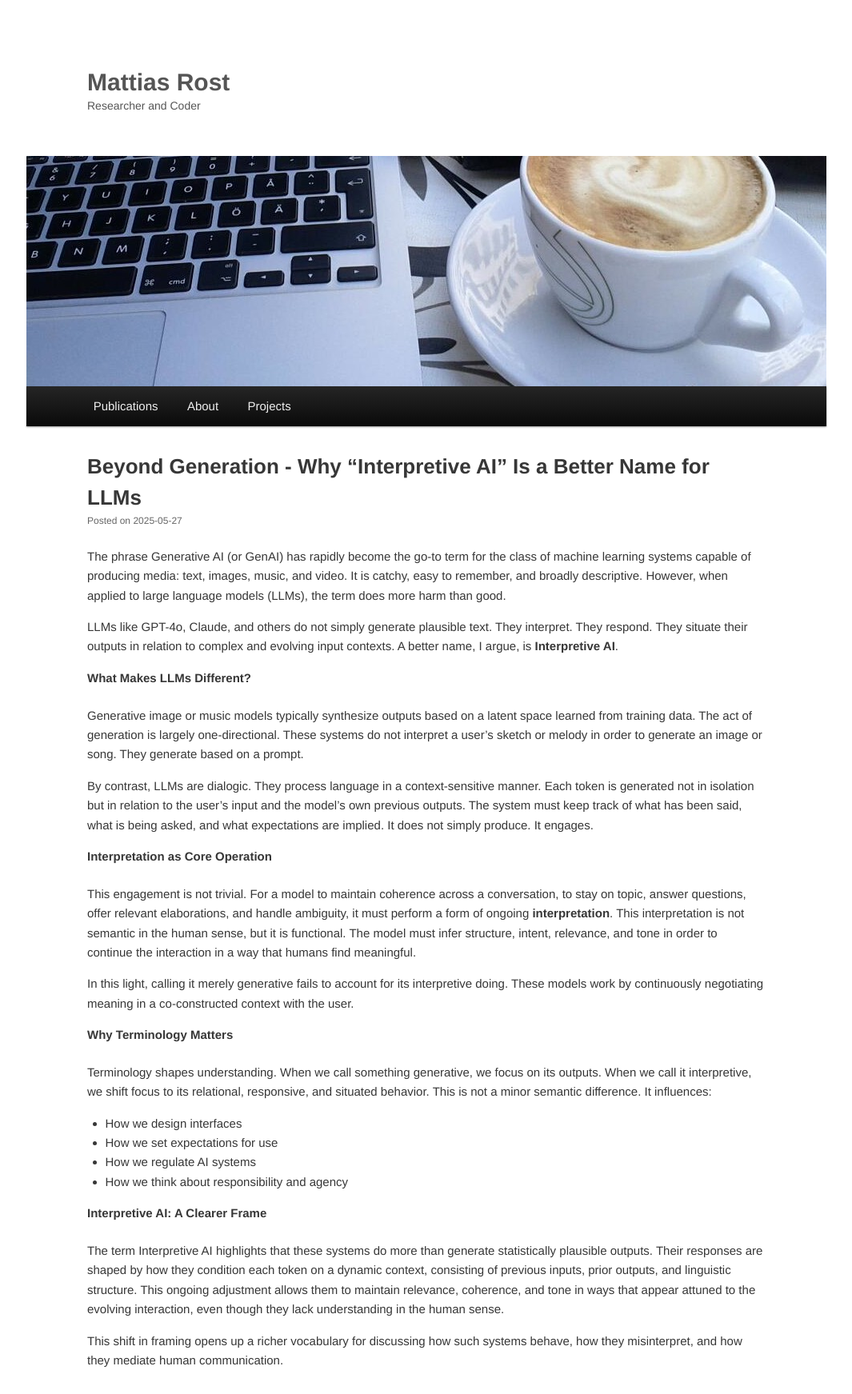
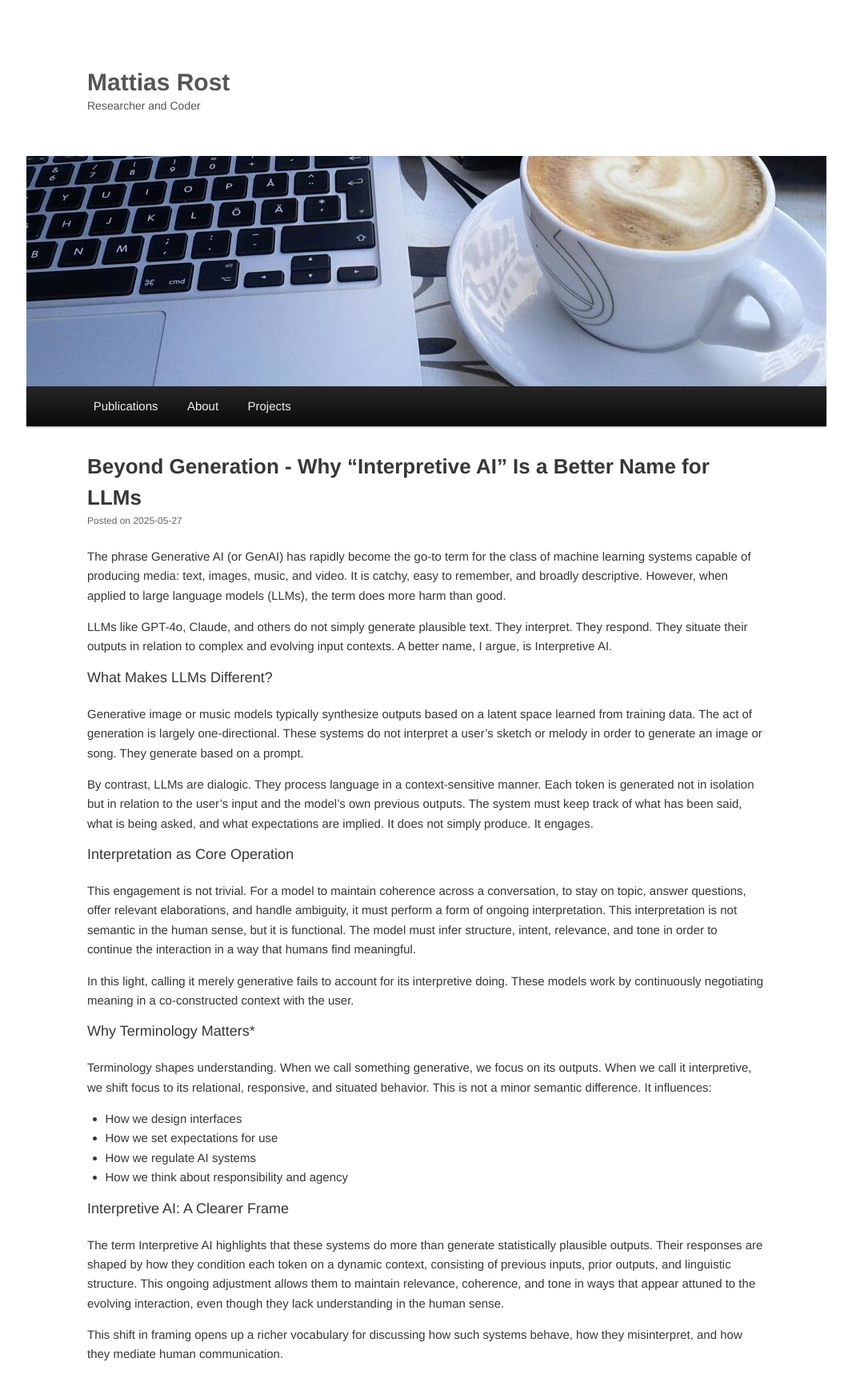
Before and after one commit to rrostt/rrostt.github.io, a Jekyll site: the page built from _posts/2025-05-27-interpretive-ai.md, in a window 1280 px wide. Shown: the whole page at 80% size, without its empty margins (107-1172 px from the left). Built offline with Jekyll 4.4.1, drawn with Linux system fonts in a browser that asks for light colours.

Commit message:
Italicize

```diff
--- a/_posts/2025-05-27-interpretive-ai.md
+++ b/_posts/2025-05-27-interpretive-ai.md
@@ -3,23 +3,23 @@
 title:  "Beyond Generation - Why “Interpretive AI” Is a Better Name for LLMs"
 date: 2025-05-27
 ---
-The phrase _Generative AI_ (or _GenAI_) has rapidly become the go-to term for the class of machine learning systems capable of producing media: text, images, music, and video. It is catchy, easy to remember, and broadly descriptive. However, when applied to large language models (LLMs), the term does more harm than good.
+The phrase *Generative AI* (or _GenAI_) has rapidly become the go-to term for the class of machine learning systems capable of producing media: text, images, music, and video. It is catchy, easy to remember, and broadly descriptive. However, when applied to large language models (LLMs), the term does more harm than good.
 
-LLMs like GPT-4o, Claude, and others do not simply generate plausible text. They interpret. They respond. They situate their outputs in relation to complex and evolving input contexts. A better name, I argue, is **Interpretive AI**.
+LLMs like GPT-4o, Claude, and others do not simply generate plausible text. They interpret. They respond. They situate their outputs in relation to complex and evolving input contexts. A better name, I argue, is *Interpretive AI*.
 
-### **What Makes LLMs Different?**
+### What Makes LLMs Different?
 
 Generative image or music models typically synthesize outputs based on a latent space learned from training data. The act of generation is largely one-directional. These systems do not interpret a user’s sketch or melody in order to generate an image or song. They generate based on a prompt.
 
 By contrast, LLMs are dialogic. They process language in a context-sensitive manner. Each token is generated not in isolation but in relation to the user’s input and the model’s own previous outputs. The system must keep track of what has been said, what is being asked, and what expectations are implied. It does not simply produce. It engages.
 
-### **Interpretation as Core Operation**
+### Interpretation as Core Operation
 
-This engagement is not trivial. For a model to maintain coherence across a conversation, to stay on topic, answer questions, offer relevant elaborations, and handle ambiguity, it must perform a form of ongoing **interpretation**. This interpretation is not semantic in the human sense, but it is _functional_. The model must infer structure, intent, relevance, and tone in order to continue the interaction in a way that humans find meaningful.
+This engagement is not trivial. For a model to maintain coherence across a conversation, to stay on topic, answer questions, offer relevant elaborations, and handle ambiguity, it must perform a form of ongoing *interpretation*. This interpretation is not semantic in the human sense, but it is _functional_. The model must infer structure, intent, relevance, and tone in order to continue the interaction in a way that humans find meaningful.
 
 In this light, calling it merely _generative_ fails to account for its interpretive doing. These models work by continuously negotiating meaning in a co-constructed context with the user.
 
-### **Why Terminology Matters**
+### Why Terminology Matters*
 
 Terminology shapes understanding. When we call something _generative_, we focus on its outputs. When we call it _interpretive_, we shift focus to its relational, responsive, and situated behavior. This is not a minor semantic difference. It influences:
 
@@ -28,7 +28,7 @@
 - How we regulate AI systems
 - How we think about responsibility and agency
 
-### **Interpretive AI: A Clearer Frame**
+### Interpretive AI: A Clearer Frame
 
 The term Interpretive AI highlights that these systems do more than generate statistically plausible outputs. Their responses are shaped by how they condition each token on a dynamic context, consisting of previous inputs, prior outputs, and linguistic structure. This ongoing adjustment allows them to maintain relevance, coherence, and tone in ways that appear attuned to the evolving interaction, even though they lack understanding in the human sense.
 
```
